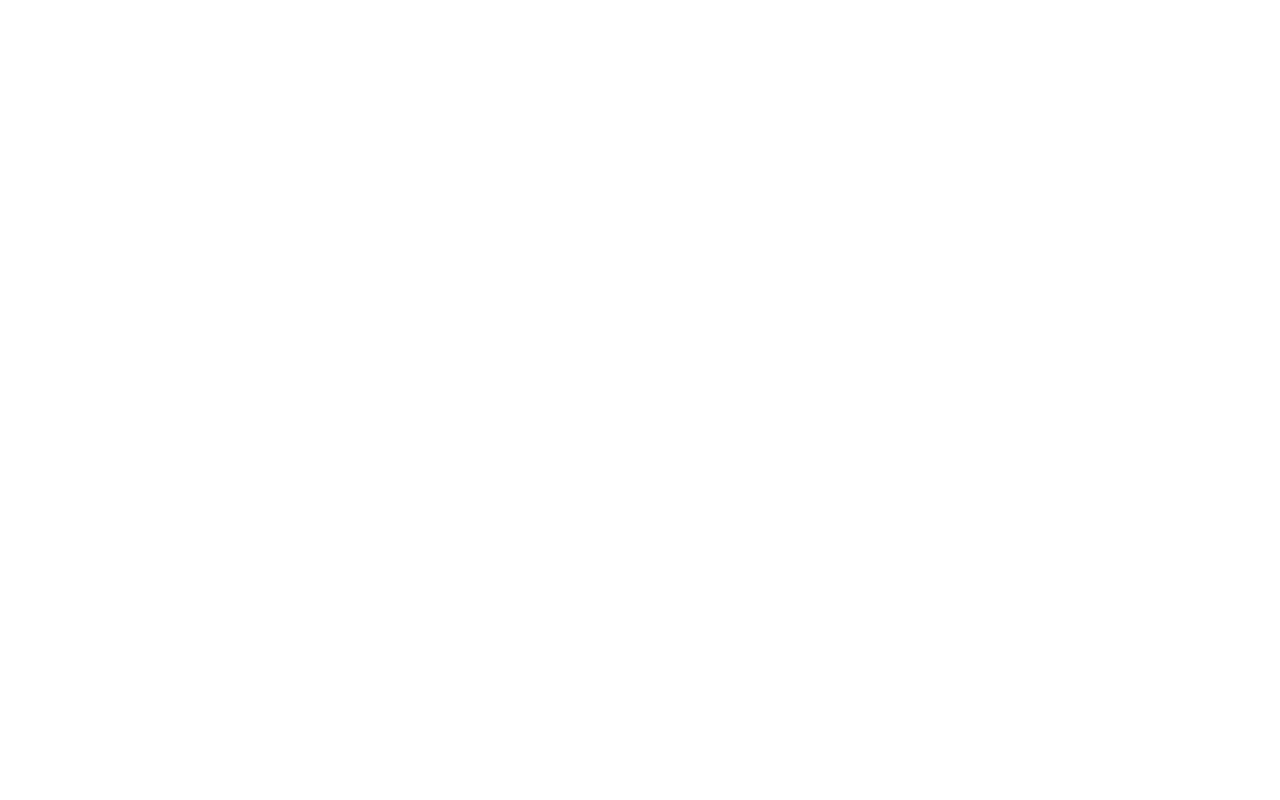
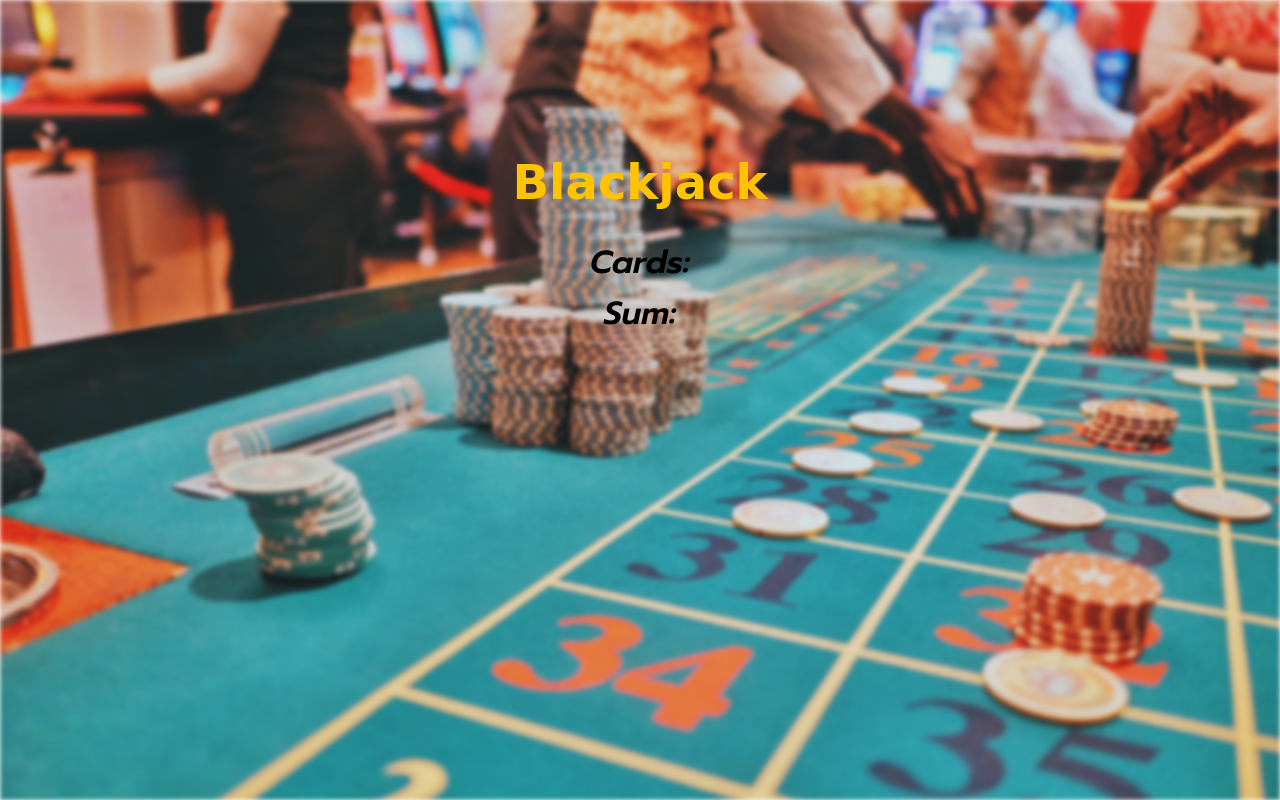
Before and after one commit to AsanteWiebers/Blackjack-app, a plain HTML site: page index.html in a window 1280 px wide. Drawn offline with Linux system fonts and the light colour scheme; a web font is replaced by a local one.

Commit message:
basic css styling

```diff
--- a/index.html
+++ b/index.html
@@ -7,9 +7,20 @@
     <meta name="viewport" content="width=device-width, initial-scale=1.0">
     <title>Blackjack app</title>
     <link rel="stylesheet" href="/styles.css">
+    <link rel="preconnect" href="https://fonts.googleapis.com">
+    <link rel="preconnect" href="https://fonts.gstatic.com" crossorigin>
+    <link
+        href="https://fonts.googleapis.com/css2?family=Dela+Gothic+One&family=Prompt:ital,wght@1,300;1,600&display=swap"
+        rel="stylesheet">
 </head>
 
 <body>
+    <div class="bg-image"></div>
+
+    <h1>Blackjack</h1>
+    <p id="welcome-elem"></p>
+    <p>Cards:</p>
+    <p>Sum:</p>
 
     <script src="/index.js"></script>
 </body>
--- a/styles.css
+++ b/styles.css
@@ -1,29 +1,53 @@
-body {
-    background: white;
-    font-family: Arial, Helvetica, sans-serif;
-    padding: 20px;
+:root {
+    --head-font:  'Dela Gothic One', cursive;
+    --body-font:  'Prompt', sans-serif;
+
+    --yellow: #FFC300;
 }
 
-img {
-    width: 200px;
-    display: block;
-}
-p {
-    font-weight: 600;
-    margin-bottom: 5px;
-}
-button {
-    background: white;
-    color: black;
-    margin-top: 10px;
-    border: 1px solid black;
-    padding: 10px 16px;
-    font-weight: bold;
-    cursor: pointer;
-    border-radius: 20px;
+
+*,
+*::before,
+*::after {
+    box-sizing: border-box;
 }
 
-#error {
-    color: red;
-    font-weight: 200;
+* {
+    margin: 0;
 }
+
+body {
+    line-height: 1.6;
+}
+
+h1 {
+    font-family: var(--head-font);
+    color: var(--yellow);
+    justify-content: center;
+    top: 3em;
+    font-size: 3rem;
+    position: relative;
+    display: flex;
+    z-index: 2;
+}
+
+p {
+    display: flex;
+    justify-content: center;
+    top: 5em;
+    position: relative;
+    z-index: 2;
+    font-family: var(--body-font);
+    font-size: 2rem;
+    font-weight: 600;
+}
+
+.bg-image {
+    background-image: url(/assets/kaysha-V3qzwMY2ak0-unsplash.jpg);
+    background-size: cover;
+    background-position: center;
+    position: absolute;
+    filter: blur(2px);
+    height: 100vh;
+    width: 100%;
+}
```
Also changed, not shown: index.js (+0 -91 lines), assets/kaysha-V3qzwMY2ak0-unsplash.jpg (added), fa37cd78-c6ce-4324-b8ba-1be8a5298e28.webp (deleted).
